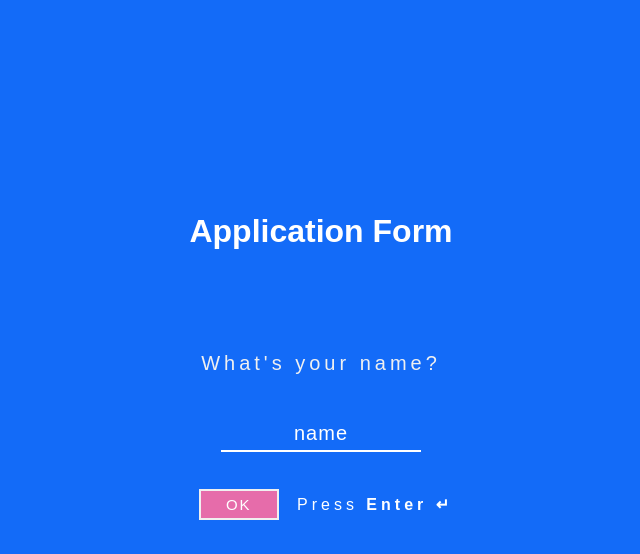
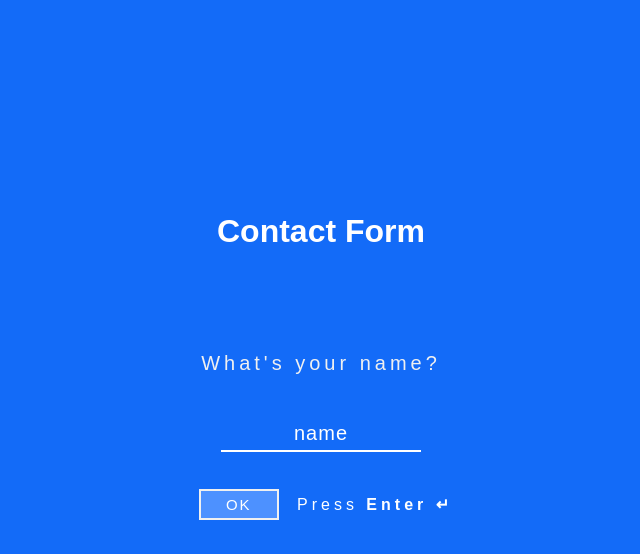
Before and after one commit to fernandosgodoy/frontend, a website: page typeform-wizard/index.html in a window 1280 px wide. In both pictures the pointer is over the button "OK". Shown: the whole page, without its empty margins (319-959 px from the left). Drawn offline with Linux system fonts and the light colour scheme.

Commit message:
adjusting some items in form

```diff
--- a/typeform-wizard/index.html
+++ b/typeform-wizard/index.html
@@ -10,7 +10,7 @@
 <body>
 
     <div class="container">
-        <h1>Application Form</h1>
+        <h1>Contact Form</h1>
 
       <section>
             <form>
--- a/typeform-wizard/scripts.js
+++ b/typeform-wizard/scripts.js
@@ -33,7 +33,6 @@ document.getElementById("name")
     }
   });
 
-
 function next(from, to) {
     error.innerHTML = "";
     let value = document.getElementById(from).children[1].value;
--- a/typeform-wizard/style.css
+++ b/typeform-wizard/style.css
@@ -164,7 +164,7 @@
 
   button:hover,
   button:focus {
-    background-color: #e66caa;
+    background-color: #4d91ff;
     color: #fff;
     outline: none;
   }
```
Lines whose indentation alone changed are shown as unchanged.
